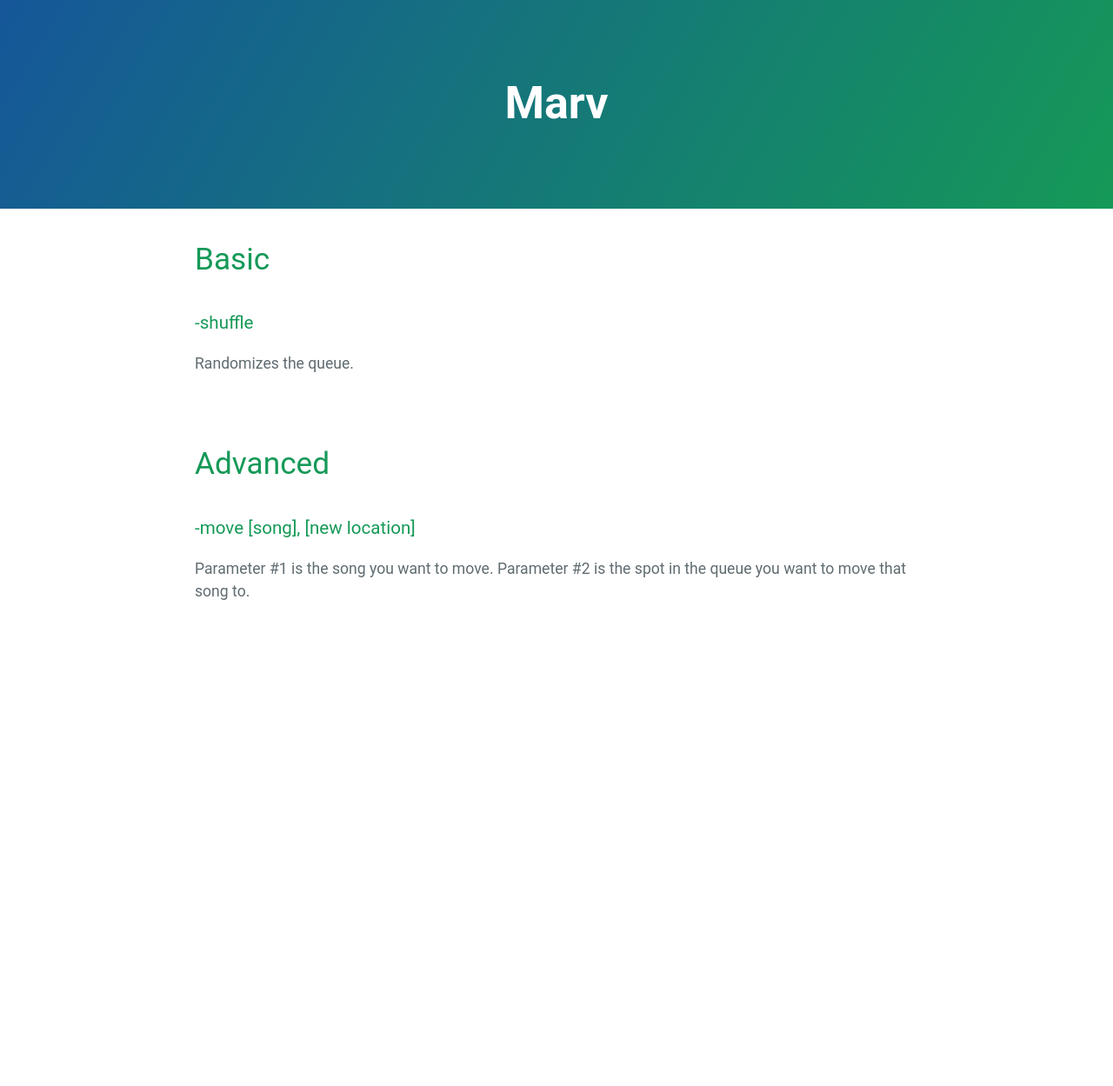
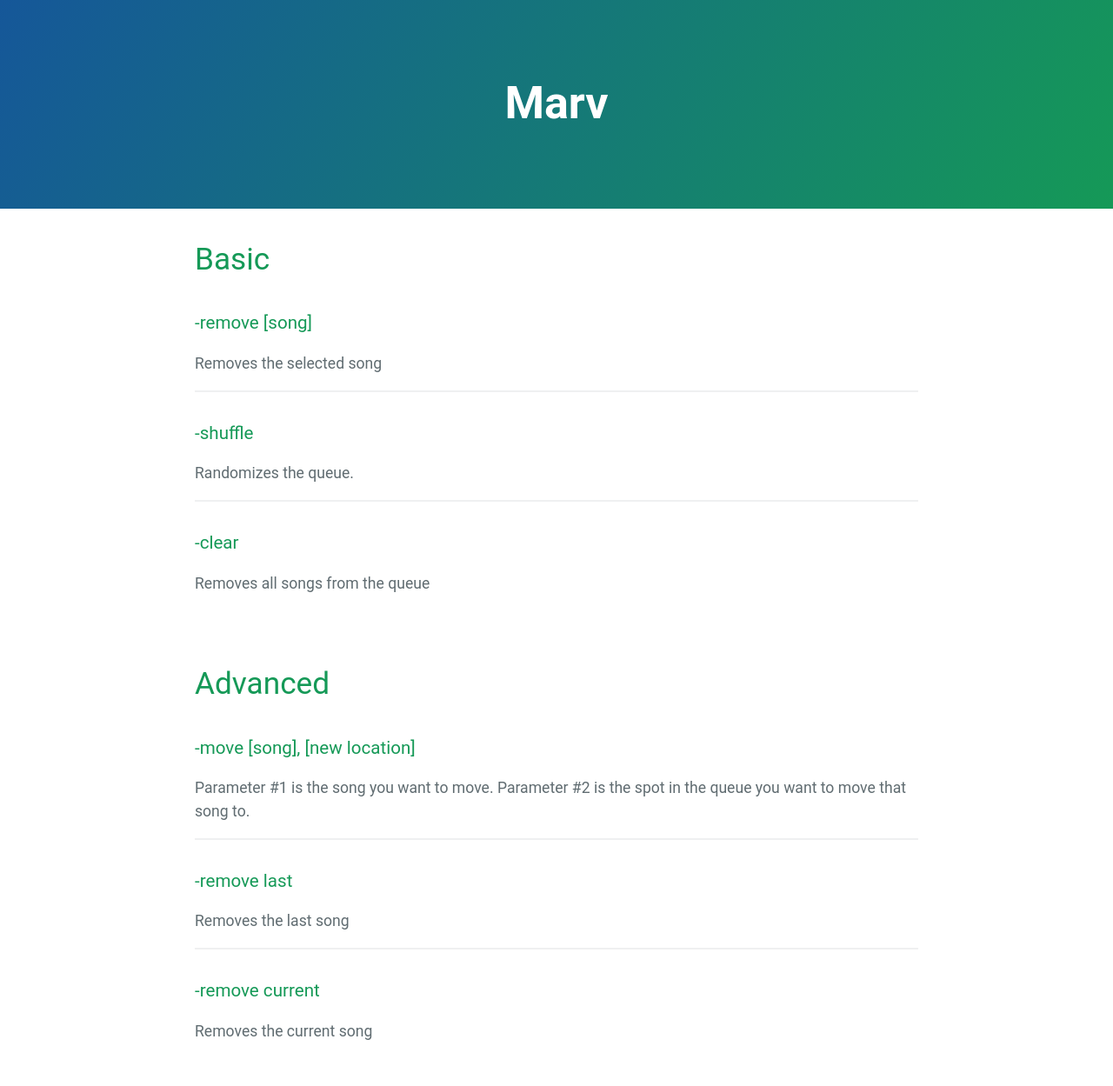
Before and after one commit to mymindishazel/marv-docs, a Jekyll site: the page built from commands/queue/edit.md, in a window 1280 px wide. Shown: the whole page at 87% size. Built offline with Jekyll 4.4.1, drawn with Linux system fonts in a browser that asks for light colours; our own code applies the rules of GitHub Pages for plain Markdown files; before the commit the page ends 900 px from its top, so only the background shows below that.

Commit message:
Update edit.md

```diff
--- a/commands/queue/edit.md
+++ b/commands/queue/edit.md
@@ -1,7 +1,17 @@
 # Basic
+
+### -remove [song]
+Removes the selected song
+
+---
 
 ### -shuffle
 Randomizes the queue.
+
+---
+
+### -clear
+Removes all songs from the queue
 
 <br>
 
@@ -9,3 +19,13 @@ Randomizes the queue.
 
 ### -move [song], [new location]
 Parameter #1 is the song you want to move. Parameter #2 is the spot in the queue you want to move that song to.
+
+---
+
+### -remove last
+Removes the last song
+
+---
+
+### -remove current
+Removes the current song
```
